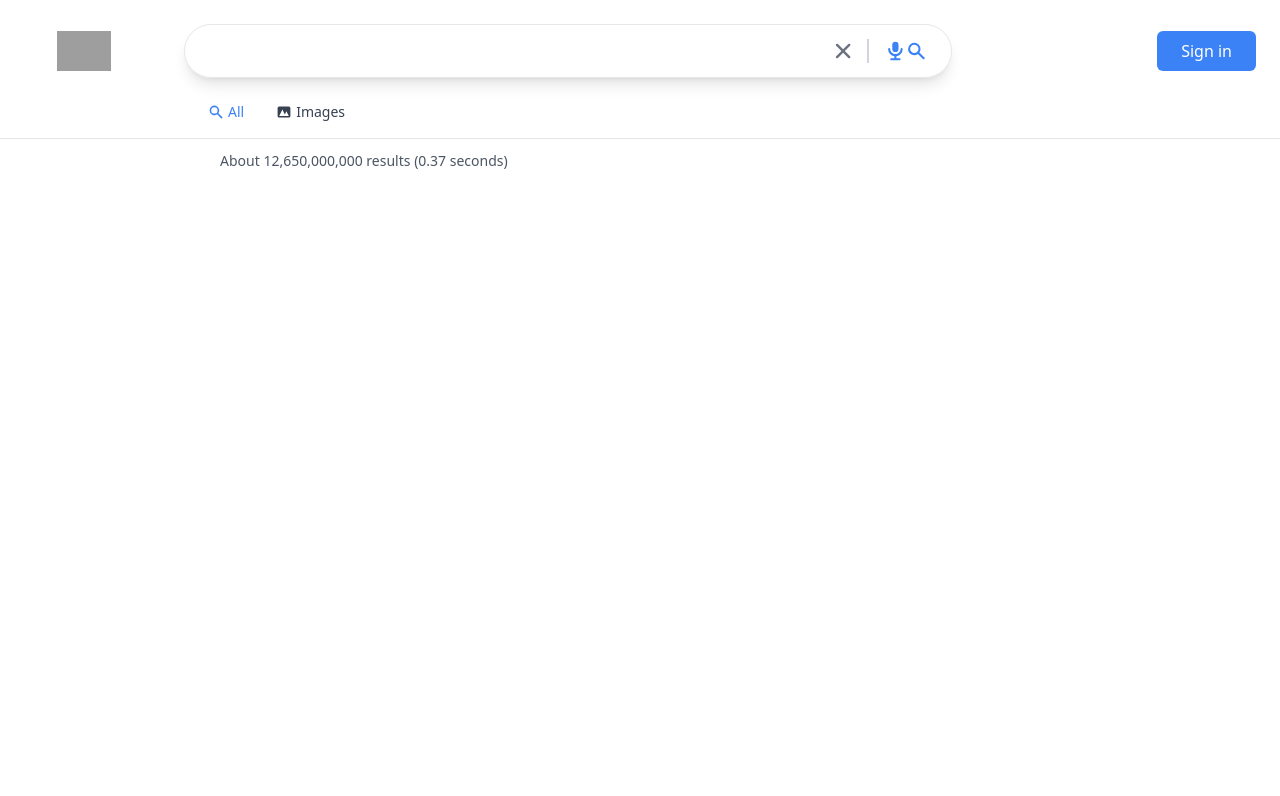
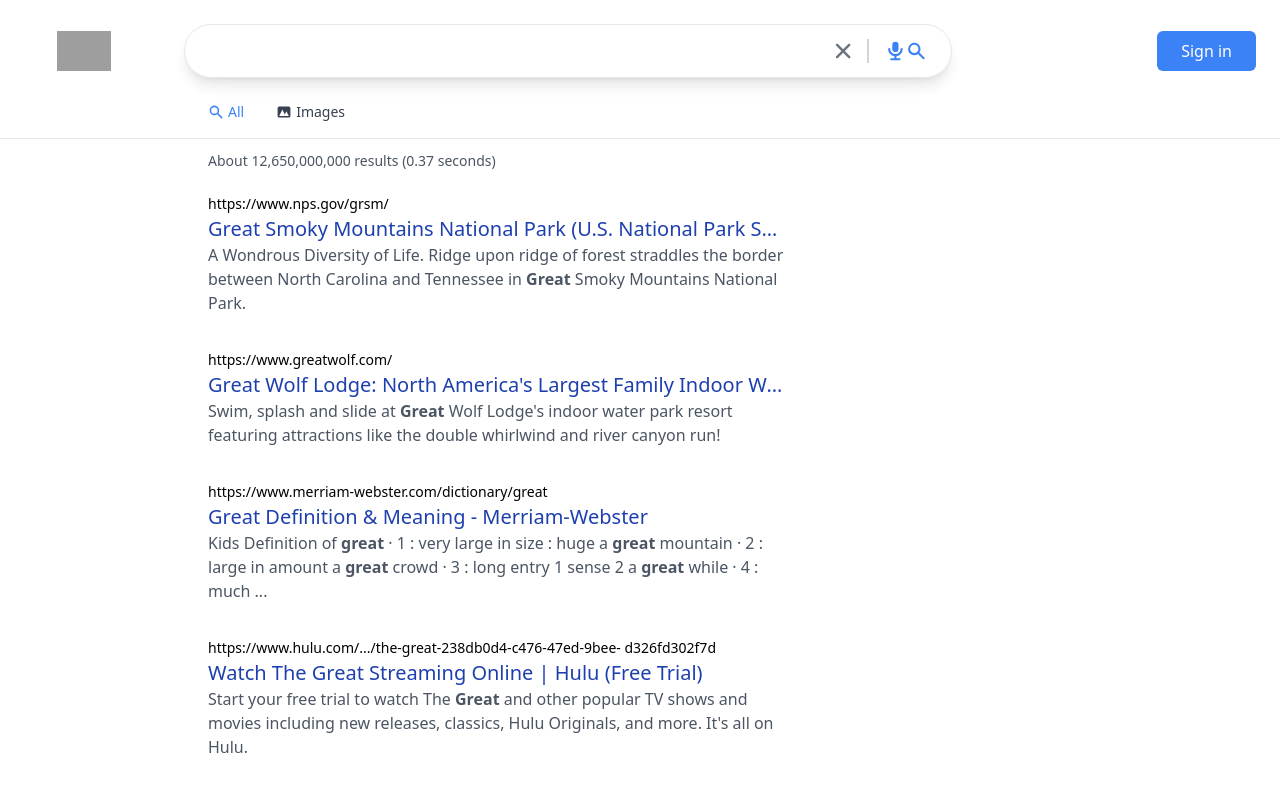
Before and after one commit to jzfrank/google-clone, a Next.js app: page /search in a window 1280 px wide. Shown: the top 796 px of the page. Built offline with nearby package versions, Linux system fonts and the light colour scheme; no server answers; grey boxes are pictures that could not be loaded.

Commit message:
complete the result section and install html react parser

```diff
--- a/components/SearchResults.js
+++ b/components/SearchResults.js
@@ -1,12 +1,31 @@
 import React from "react";
+import Parser from "html-react-parser";
 
 const SearchResults = ({ results }) => {
   return (
-    <div className="w-full mx-auto px-3">
-      <p className="text-gray-600 text-sm mb-5 mt-3 sm:pl-[5%] md:pl-[14%] lg:pl-52">
+    <div className="w-full mx-auto px-3 sm:pl-[5%] md:pl-[14%] lg:pl-52">
+      <p className="text-gray-600 text-sm mb-5 mt-3">
         About {results.searchInformation.formattedTotalResults} results (
         {results.searchInformation.formattedSearchTime} seconds)
       </p>
+      {results.items.map((result) => (
+        <div key={result.link} className="max-w-xl mb-8">
+          <div className="group">
+            <a className="text-sm truncate" href={result.link}>
+              {result.formattedUrl}
+            </a>
+            <a
+              className="group-hover:underline decoration-blue-800"
+              href={result.link}
+            >
+              <h2 className="truncate text-xl font-medium text-blue-800">
+                {result.title}
+              </h2>
+            </a>
+          </div>
+          <p className="text-gray-600">{Parser(result.htmlSnippet)}</p>
+        </div>
+      ))}
     </div>
   );
 };
--- a/package.json
+++ b/package.json
@@ -10,6 +10,7 @@
   },
   "dependencies": {
     "@heroicons/react": "^1.0.6",
+    "html-react-parser": "^3.0.4",
     "next": "12.2.4",
     "next-auth": "^4.10.3",
     "react": "18.2.0",
--- a/pages/search.js
+++ b/pages/search.js
@@ -12,7 +12,7 @@
   return (
     <div>
       <Head>
-        <title>{router.query.term}</title>
+        <title>{router.query.term} - Search Page</title>
       </Head>
 
       {/* search header */}
```
Also changed, not shown: 1 other file (tests, documents, lock files or other folders).
